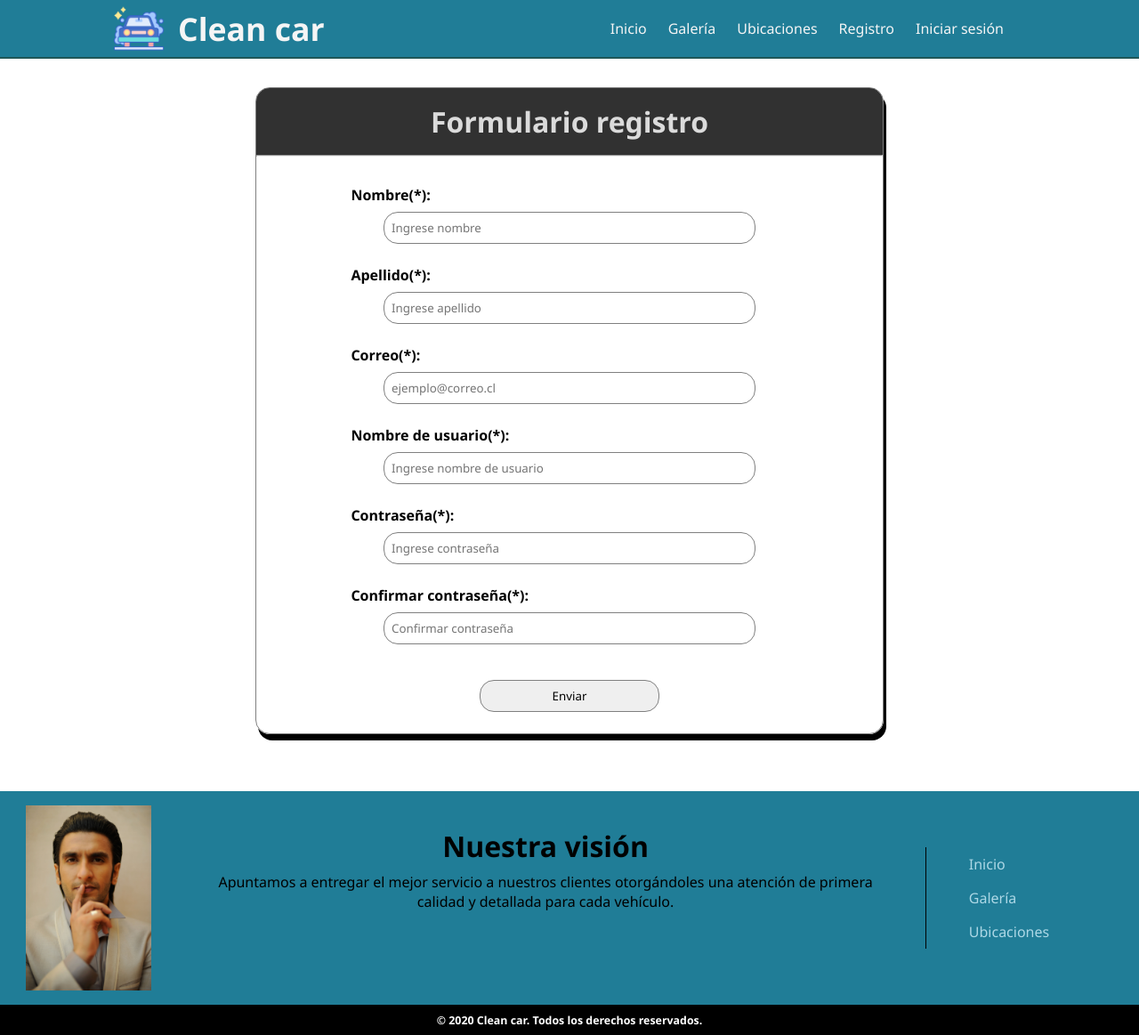
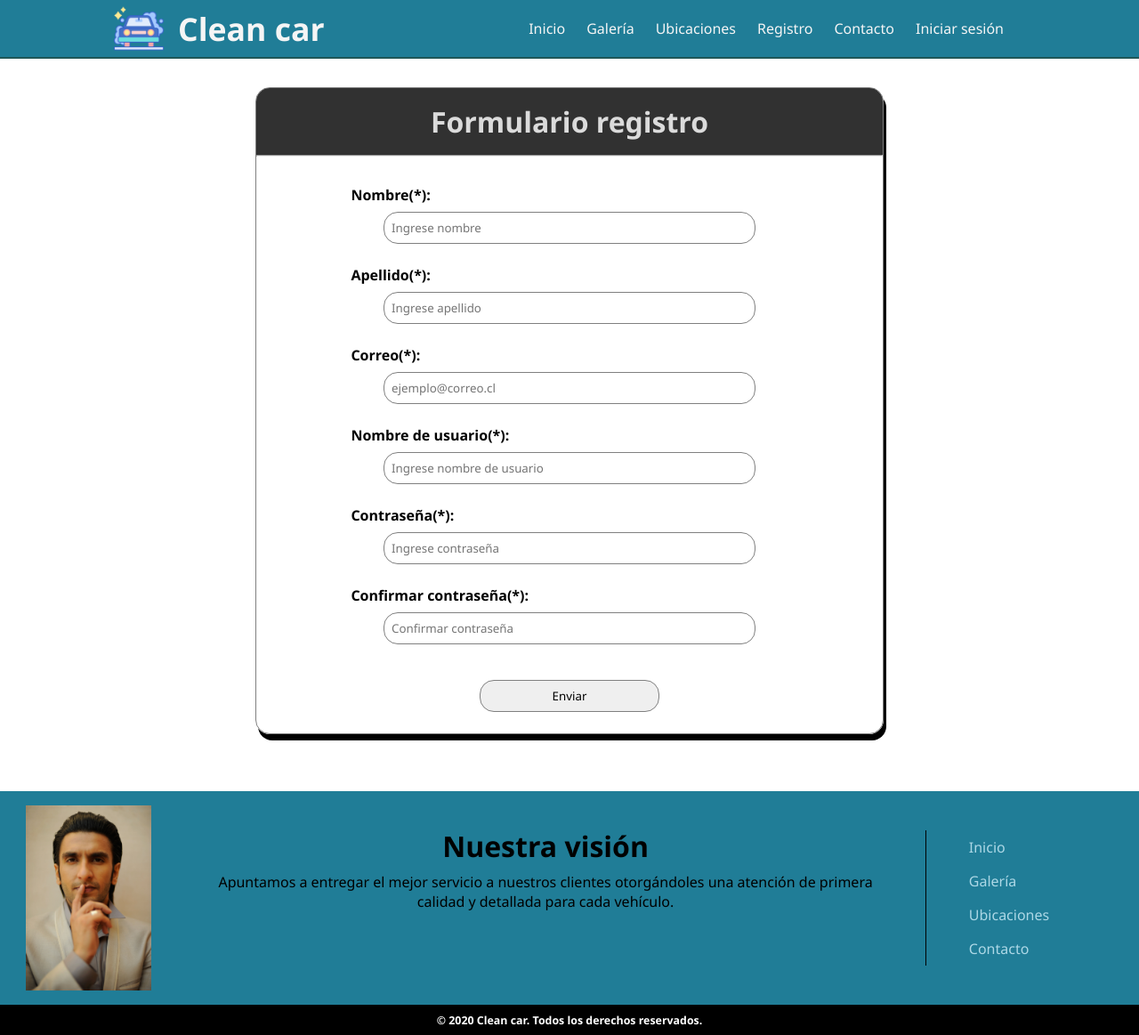
Before and after one commit to Frostgold/CleanCar-Iteracion2, a Django app: page /formulario/ in a window 1280 px wide. Shown: the whole page at 89% size. Run offline with Django 3.2, Linux system fonts and the light colour scheme; data comes from the database, SQL or seed files in the repository; both versions use the stored data as it was after the commit; some libraries are stand-ins or nearby versions.

Commit message:
Iteracion3 Final

```diff
--- a/myProject/CleanCar/templates/web/base.html
+++ b/myProject/CleanCar/templates/web/base.html
@@ -99,6 +99,7 @@
                 <li><a href="{% url 'GALERIA' %}">Galería</a></li>
                 <li><a href="{% url 'UBICACIONES' %}">Ubicaciones</a></li>
                 <li><a href="{% url 'FORMULARIO' %}">Registro</a></li>
+                <li><a href="{% url 'CONTACTO' %}">Contacto</a></li>
 
                 {% if user.is_authenticated %}
                     <div class="dropdown">
@@ -163,6 +164,7 @@
                         <li><a href="{% url 'INDEX' %}">Inicio</a></li>
                         <li><a href="{% url 'GALERIA' %}">Galería</a></li>
                         <li><a href="{% url 'UBICACIONES' %}">Ubicaciones</a></li>
+                        <li><a href="{% url 'CONTACTO' %}">Contacto</a></li>
                     </ul>
                 </div>
             </div>
```
Also changed, not shown: myProject/db.sqlite3.
